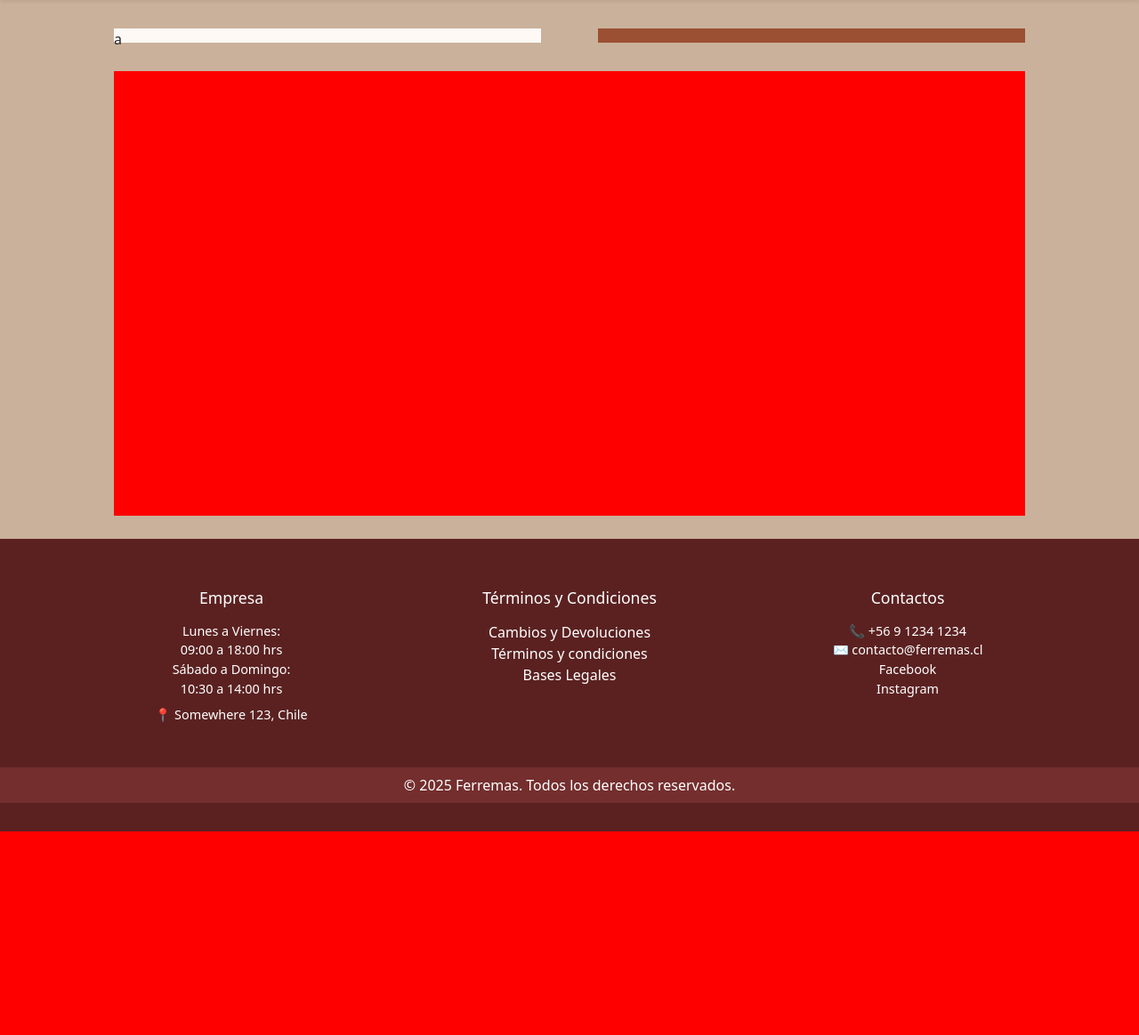
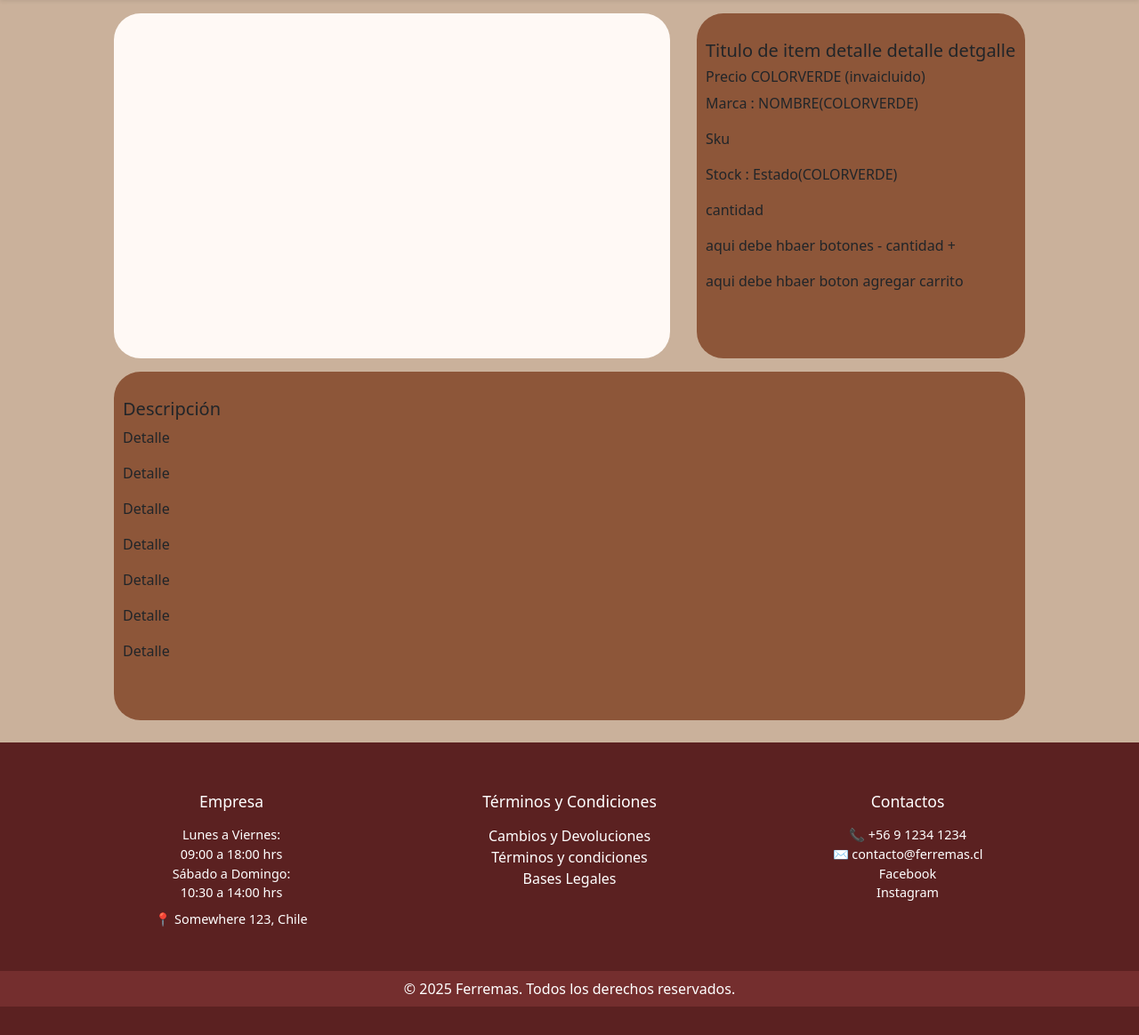
Before and after one commit to Volkergz/Ferremas, a Django app: page /producto in a window 1280 px wide. Shown: the part 76-1240 px from the top of the page at 89% size. Before the commit the page ends 1011 px from the top, so only its background shows below. Run offline with Django 5.2, Linux system fonts and the light colour scheme.

Commit message:
Producto HTML (2)

```diff
--- a/main/frontend/polls/templates/Producto.html
+++ b/main/frontend/polls/templates/Producto.html
@@ -14,24 +14,46 @@
 
 <section>
 
-    <div style="display: grid; grid-template-columns: 1fr 1fr;">
-        <div class="d-flex justify-content-center" style="width: 50vw; height: 300px; height: auto;">
+    <div style="display: grid; grid-template-columns: repeat(5, 1fr); grid-template-rows: repeat(2, 1fr);">
+        <div class="d-flex justify-content-center" style="height: 300px; height: auto;  grid-column: span 3 / span 3;">
 
-            <div class="blanco" style="width: 100%; height: 1em; margin: 5% 5% 5% 20%">
-                <p> a </p>
+            <div class="blanco" style="width: 100%; margin: 15px 15px 15px 10vw; border-radius: 30px;">
+                    <img>
             </div>
 
         </div>
 
-        <div class="d-flex justify-content-center" style="width: 50vw; height: auto;">
+        <div class="d-flex justify-content-center" style="grid-column: span 2 / span 2; grid-column-start: 4;">
 
-            <div style="width: 100%;margin: 5% 20% 5% 5%; background-color: rgb(155, 80, 51);">
-
+            <div class="cafeO" style="width: 100%; margin: 15px 10vw 15px 15px; border-radius: 30px; ">
+                <div style="padding: 30px 10px 50px 10px">
+                    <h5> Titulo de item detalle detalle detgalle </h5>
+                    <h6> Precio COLORVERDE (invaicluido) </h6>
+                    <p> Marca : NOMBRE(COLORVERDE) </p>
+                    <p> Sku </p>
+                    <p> Stock : Estado(COLORVERDE) </p>
+                    <p> cantidad </p>
+                    <p> aqui debe hbaer botones - cantidad + </p>
+                    <p> aqui debe hbaer boton agregar carrito </p>
+                </div>
             </div>
 
         </div>
 
-        <div class="d-flex justify-content-center" style="grid-column: span 2 / span 2; min-width: 500px; min-height: 500px; margin: 0% 10% 2% 10%; background-color: red;">
+        <div class="d-flex" style="grid-column: span 5 / span 5; grid-row-start: 2;">
+
+            <div class="cafeO" style="width: 80vw; margin: 0% 10% 2% 10%;  border-radius: 30px; ">
+                <div style="padding: 30px 10px 50px 10px">
+                    <h5> Descripción </h5>
+                    <p> Detalle </p>
+                    <p> Detalle </p>
+                    <p> Detalle </p>
+                    <p> Detalle </p>
+                    <p> Detalle </p>
+                    <p> Detalle </p>
+                    <p> Detalle </p>
+                </div>
+            </div>
 
         </div>
     </div>
```
